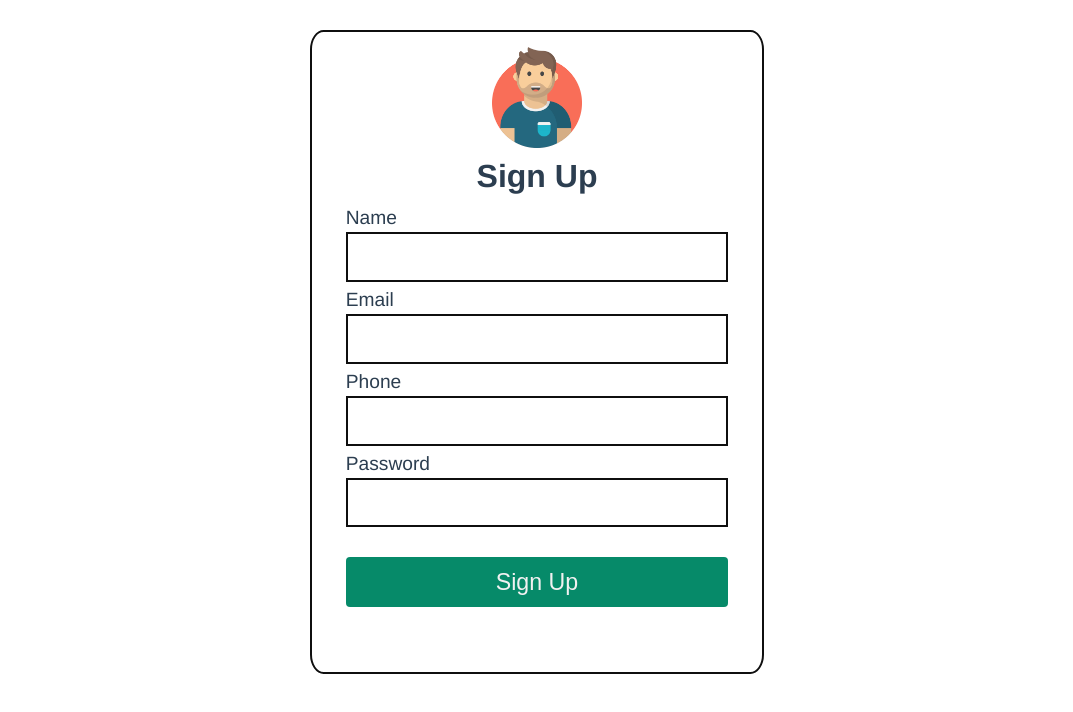
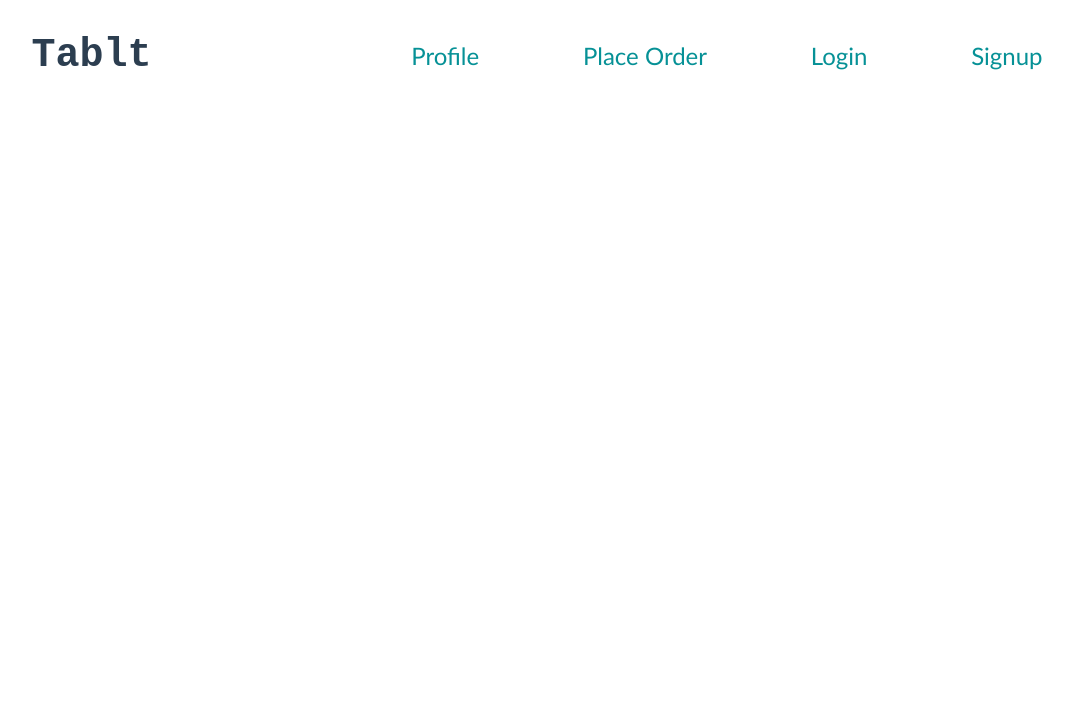
Before and after one commit to thevinitgupta/vue-shopping, a Vue app: page / in a window 1280 px wide. Shown: the top 712 px of the page, without its empty margins (103-1176 px from the left). Built offline with nearby package versions, Linux system fonts and the light colour scheme.

Commit message:
add home and navbar components

```diff
--- a/src/App.vue
+++ b/src/App.vue
@@ -1,13 +1,13 @@
 <template>
-  <Signup/>
+  <Home/>
 </template>
 
 <script>
-import Signup from "./components/Signup";
+import Home from "./components/Home";
 export default {
   name: 'App',
   components: {
-    Signup
+    Home
   }
 }
 </script>
--- /dev/null
+++ b/src/components/Home.vue
@@ -0,0 +1,25 @@
+<template>
+    <div class="container">
+        <Navbar/>
+        <div class="products">
+        </div>
+    </div>
+
+</template>
+
+<script>
+import  Navbar  from "./Navbar.vue";
+export default {
+    name: "Home",
+    components : {
+        Navbar
+    }
+}
+</script>
+
+<style scoped>
+.container {
+    width : 80%;
+    margin: 2% auto;
+}
+</style>
--- /dev/null
+++ b/src/components/Navbar.vue
@@ -0,0 +1,49 @@
+<template>
+    <nav>
+        <div class="logo">Tablt</div>
+        <ul class="menu">
+            <li class="menu-item"><a class="menu-link" href="/profile/profile.html">Profile</a></li>
+            <li class="menu-item"><a class="menu-link" href="./placeOrder/placeOrder.html">Place Order</a></li>
+            <li class="menu-item"><a class="menu-link" href="/login/login.html">Login</a></li>
+            <li class="menu-item"><a class="menu-link" href="/signup/signup.html">Signup</a></li>
+        </ul>
+    </nav>
+</template>
+<script>
+export default {
+    name : "Navbar"
+}
+</script>
+
+<style scoped>
+    nav {
+    width: 100%;
+    display: flex;
+    justify-content: space-between;
+    align-items: center;
+    }
+    .logo {
+        font-family: monospace;
+        font-size : 2.5rem;
+        font-weight: 600;
+        flex: 0.25;
+    }
+    .logo:hover{
+        cursor: pointer;
+    }
+    .menu {
+        flex : 0.65;
+        list-style: none;
+        display: flex;
+        justify-content: space-between;
+        align-items: center;
+    }
+    .menu-item {
+        font-size: 1.5rem;
+        font-family :'Gill Sans', 'Gill Sans MT', Calibri, 'Trebuchet MS', sans-serif;
+    }
+    .menu-link {
+        text-decoration: none;
+        color : #069196;
+    }
+</style>
```
